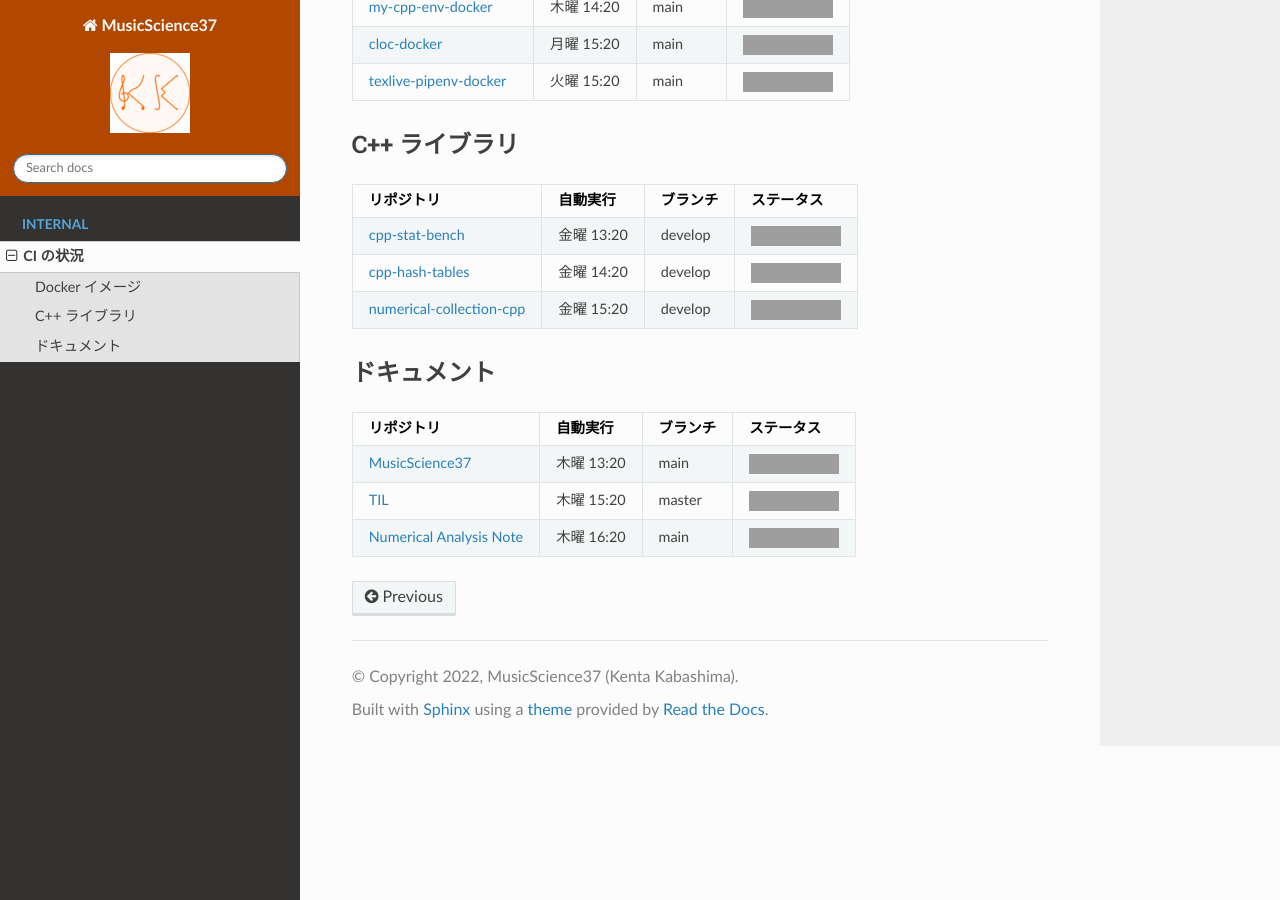
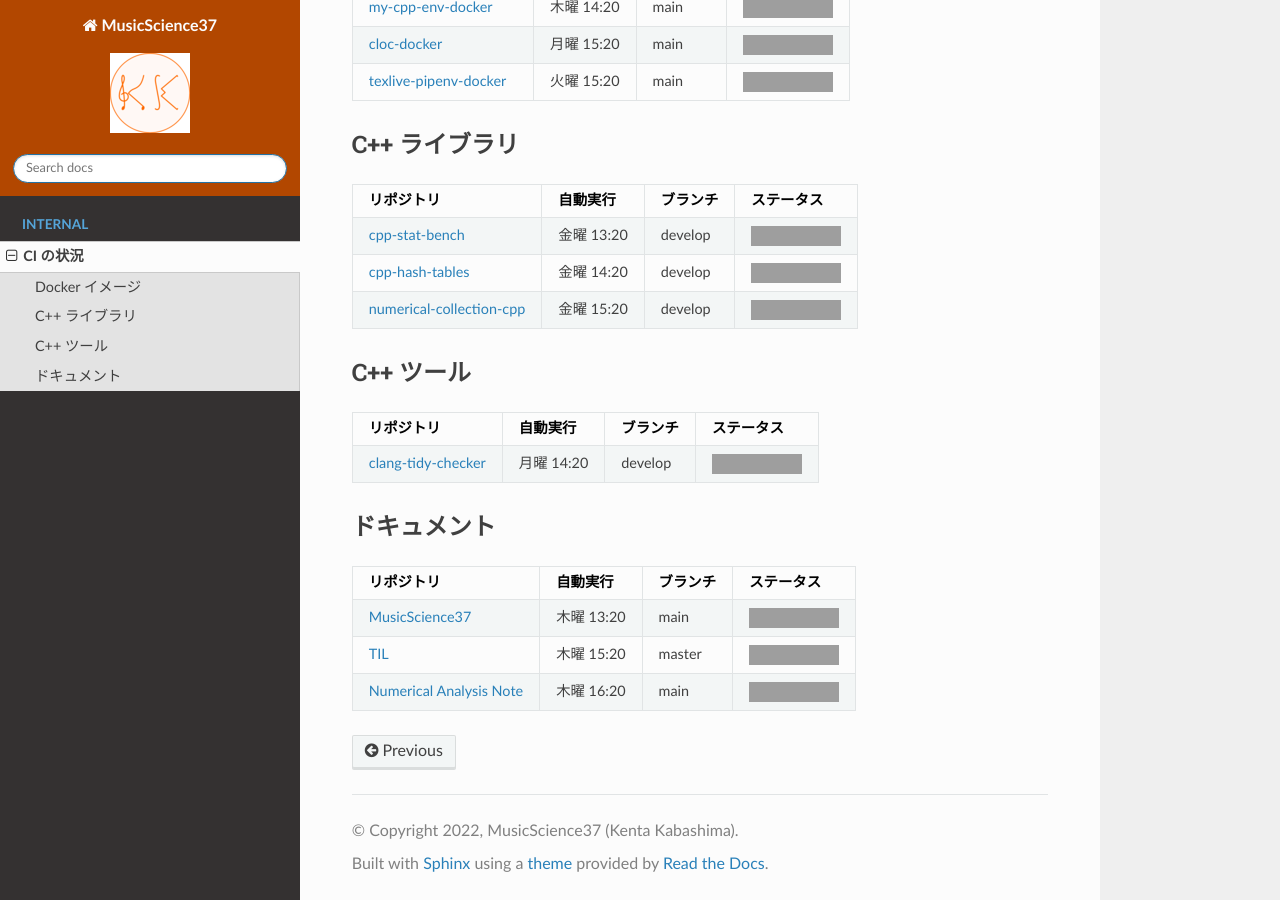
Before and after one commit to MusicScience37/MusicScience37, a Sphinx documentation site: the page built from source/internal/ci-status.md, in a window 1280 px wide and 900 px high, scrolled down 504 px. Built offline with Sphinx 7.4.7 and the Read the Docs theme 2.0.0, drawn with Linux system fonts in a browser that asks for light colours; grey boxes are pictures that could not be loaded.

Commit message:
リポジトリ一覧を更新

```diff
--- a/source/index.rst
+++ b/source/index.rst
@@ -38,6 +38,10 @@ Contents
     : ハッシュテーブルの実装（C++）
   - `conan-extra-packages <https://gitlab.com/MusicScience37/conan-extra-packages>`_
     : Conan Center にない追加の Conan パッケージ（C++）
+  - `clang-tidy-checker <https://gitlab.com/MusicScience37/clang-tidy-checker>`_
+    : C++ のソースコードに対して
+    `Clang-Tidy <https://clang.llvm.org/extra/clang-tidy/>`_
+    によるチェックを行うツール（Python）
 
 - Docker イメージ
 
--- a/source/internal/ci-status.md
+++ b/source/internal/ci-status.md
@@ -23,6 +23,12 @@
 | [cpp-hash-tables](https://gitlab.com/MusicScience37/cpp-hash-tables)                   | 金曜 14:20 | develop  | [![pipeline status](https://gitlab.com/MusicScience37/cpp-hash-tables/badges/develop/pipeline.svg)](https://gitlab.com/MusicScience37/cpp-hash-tables/-/commits/develop)                   |
 | [numerical-collection-cpp](https://gitlab.com/MusicScience37/numerical-collection-cpp) | 金曜 15:20 | develop  | [![pipeline status](https://gitlab.com/MusicScience37/numerical-collection-cpp/badges/develop/pipeline.svg)](https://gitlab.com/MusicScience37/numerical-collection-cpp/-/commits/develop) |
 
+## C++ ツール
+
+| リポジトリ                                                                 | 自動実行   | ブランチ | ステータス                                                                                                                                                                     |
+| :------------------------------------------------------------------------- | :--------- | :------- | :----------------------------------------------------------------------------------------------------------------------------------------------------------------------------- |
+| [clang-tidy-checker](https://gitlab.com/MusicScience37/clang-tidy-checker) | 月曜 14:20 | develop  | [![pipeline status](https://gitlab.com/MusicScience37/clang-tidy-checker/badges/develop/pipeline.svg)](https://gitlab.com/MusicScience37/clang-tidy-checker/-/commits/develop) |
+
 ## ドキュメント
 
 | リポジトリ                                                                           | 自動実行   | ブランチ | ステータス                                                                                                                                                                         |
```
Also changed, not shown: README.md (+4 -0 lines), 2 other files.
